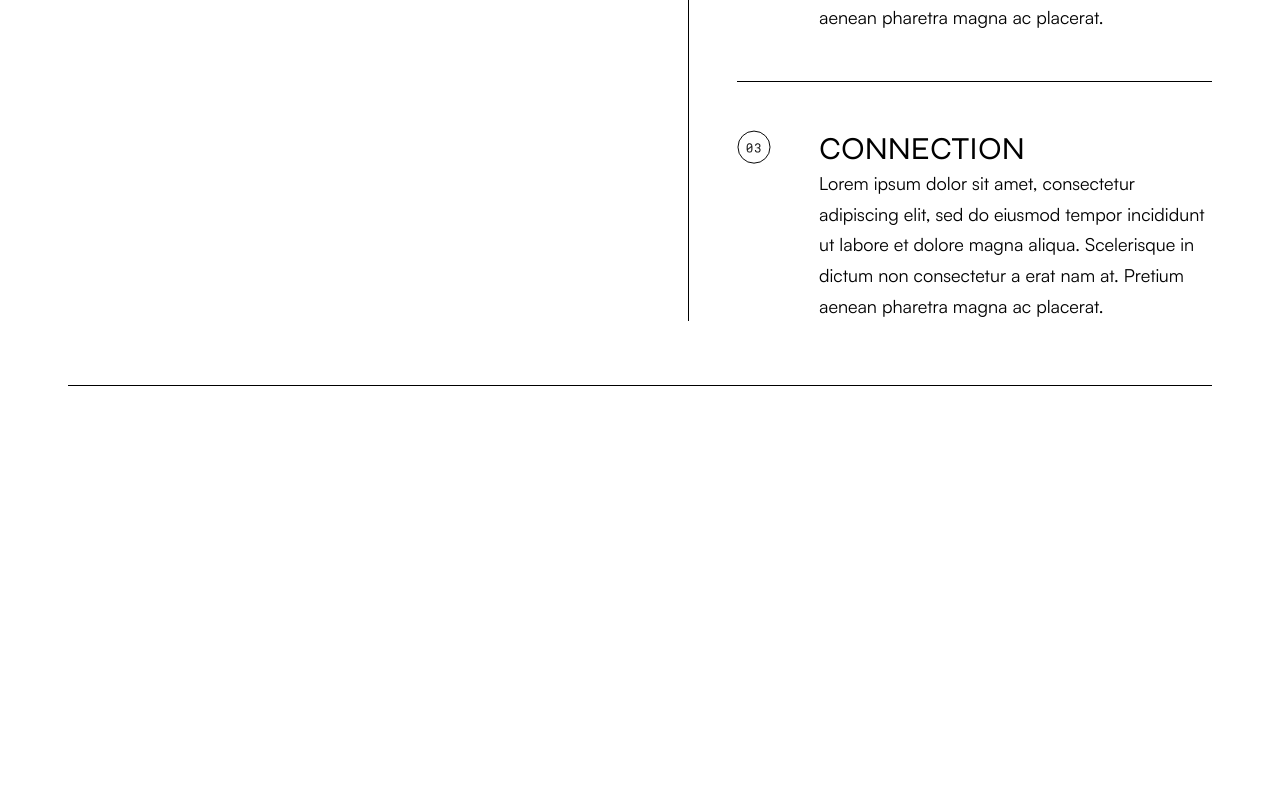
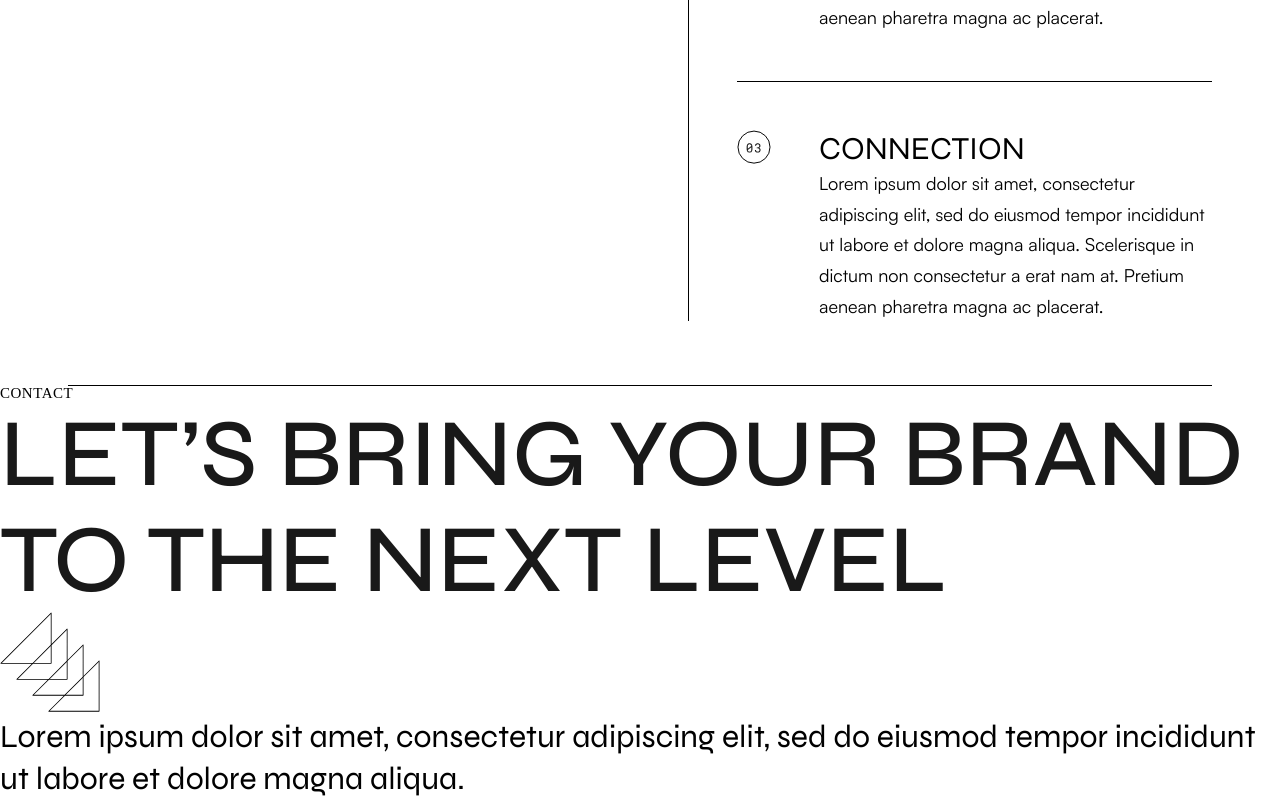
Before and after one commit to taodemy/website, a Next.js app: page / in a window 1280 px wide. Shown: the part 696-1496 px from the top of the page. Before the commit the page ends 1082 px from the top, so only its background shows below. Built offline with nearby package versions, Linux system fonts and the light colour scheme.

Commit message:
add basic ui

```diff
--- /dev/null
+++ b/components/Contact/index.tsx
@@ -0,0 +1,32 @@
+import styles from "@/styles/Contact.module.css";
+import Image from "next/image";
+import arrows from "@/assets/arrows.svg";
+import { titleFont } from "@/pages/_app";
+
+function Contact() {
+  return (
+    <section className={styles.contact__container}>
+      <div className={styles.contact__title_container}>
+        <p className={`${titleFont.className} text-meta ${styles.contact_heading}`}>Contact</p>
+        <h1 className={`${titleFont.className} heading-medium-uppercase ${styles.contact__title}`}>
+          Let’s bring your brand to the next level
+        </h1>
+        <Image
+          src={arrows}
+          alt="contact arrows svg"
+          width={100}
+          height={100}
+          className={styles.contact__icon}
+        />
+      </div>
+      <div className={styles.contact_content_container}>
+        <p className={`${titleFont.className} heading-h3 ${styles.contact__content}`}>
+          Lorem ipsum dolor sit amet, consectetur adipiscing elit, sed do eiusmod tempor incididunt
+          ut labore et dolore magna aliqua.
+        </p>
+      </div>
+    </section>
+  );
+}
+
+export default Contact;
--- a/pages/index.tsx
+++ b/pages/index.tsx
@@ -1,4 +1,5 @@
 import Values from "@/components/OurValue";
+import Contact from "@/components/Contact";
 import Head from "next/head";
 
 export default function Home() {
@@ -12,6 +13,7 @@ export default function Home() {
       </Head>
       <main>
         <Values />
+        <Contact />
       </main>
     </>
   );
--- /dev/null
+++ b/styles/Contact.module.css
@@ -0,0 +1,35 @@
+.contact__container {
+}
+
+.contact__title_container {
+}
+
+.contact_heading {
+  font-family: "Roboto Mono";
+  font-style: normal;
+  font-weight: 400;
+  font-size: 15px;
+  line-height: 100%;
+  letter-spacing: 0.5px;
+  text-transform: uppercase;
+}
+
+.contact__title {
+  font-family: "Syne";
+  font-style: normal;
+  font-weight: 500;
+  /* font-size: 96px; */
+  line-height: 110%;
+  text-transform: uppercase;
+  color: #191919;
+}
+
+.contact__icon {
+  font-family: "Satoshi";
+  font-style: normal;
+  font-weight: 400;
+  line-height: 150%;
+}
+
+.contact__content {
+}
```
Also changed, not shown: assets/arrows.svg (added).
